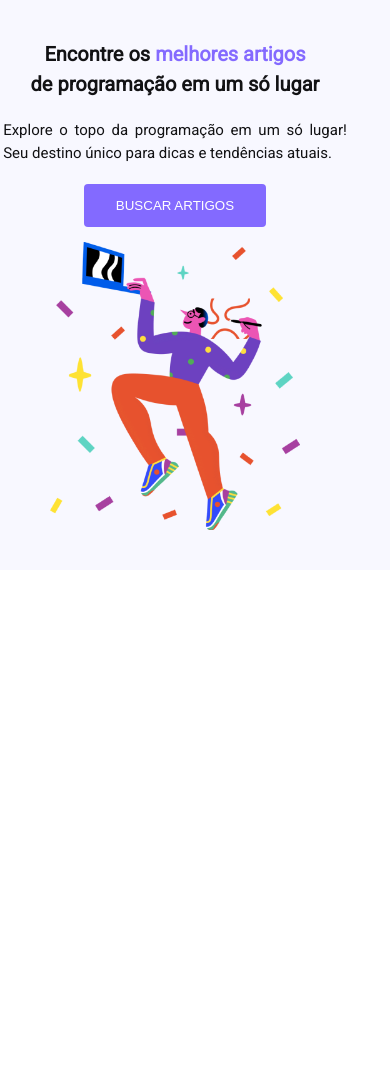
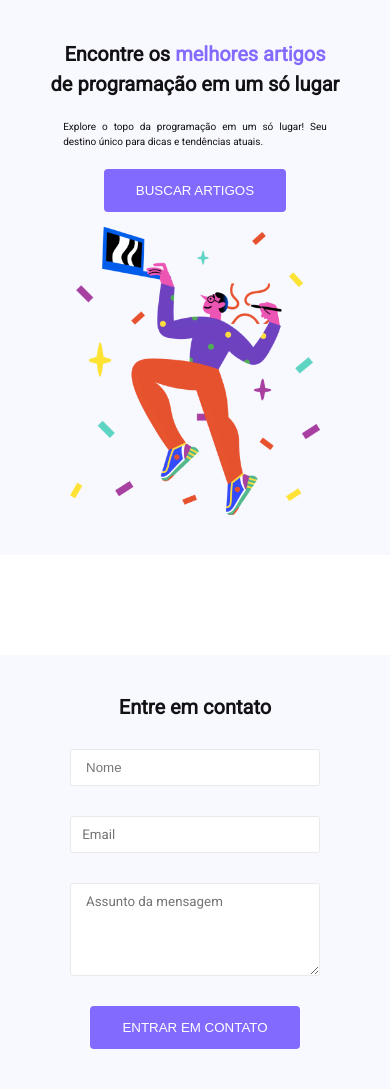
Before and after one commit to menezesrenan/TechBlog, a plain HTML site: page index.html in a window 390 px wide. Before the commit the page ends 844 px from the top, so only its background shows below. Drawn offline with Linux system fonts and the light colour scheme.

Commit message:
style: Header and Footer

```diff
--- a/index.html
+++ b/index.html
@@ -26,6 +26,44 @@
         </div>
       </div>
     </header>
+    <main>
+      <!-- SEACTION -->
+      <div class="main_section">
+        <div class="main_container">
+          <div class="main_items">
+            <div class="main_card">
+              <div class="main_image">
+              </div>
+              <div class="main_detail">
+              </div>
+            </div>
+          </div>
+        </div>
+      </div>
+    </main>
+      <!-- CONTATO -->
+    <footer>
+      <div class="footer">
+        <div class="footer_container">
+          <h1>Entre em contato</h1>
+          <div class="footer_input_name">
+            <input type="text" name="name" placeholder="Nome" />
+          </div>
+            <div class="footer_input_email">
+            <input type="email" name="email" placeholder="Email" />
+          </div>
+          <div class="footer_textarea">
+            <textarea type="text" name="textarea" placeholder="Assunto da mensagem" ></textarea>
+          </div>
+          <div class="footer_button">
+            <button>
+              ENTRAR EM CONTATO
+            </button>
+          </div>
+        </div>
+
+      </div>
+    </footer>
   </div>
 </body>
 </html>
--- a/styles/styles.css
+++ b/styles/styles.css
@@ -5,12 +5,15 @@
   margin: 0;
   padding: 0;
   box-sizing: border-box;
+  /* overflow-x: hidden; */
 }
 html {
   font-size: 62.5%;
+  /* overflow-x: hidden; */
 }
 body {
   font-size: 1.6rem;
+  max-width: 100%;
 }
 h1,
 h2,
@@ -45,9 +48,8 @@ input:focus {
 /* HEADER */
 
 .header_container {
-  display: flex;
-  width: auto;
-  height: 35rem;
+  width: 100%;
+  height: fit-content;
   justify-content: center;
   align-items: center;
   background-color: #F8F8FF;
@@ -56,6 +58,7 @@ input:focus {
 
 .header_banner {
   display: flex;
+  justify-content: center;
   align-items: center;
   padding: 10rem 22rem;
   gap: 14.6875rem;
@@ -117,14 +120,14 @@ input:focus {
   .header_container {
     display: flex;
     height: fit-content;
-    width: auto;
   }
 
   .header_banner {
     display: flex;
     flex-direction: column;
+    width: 100%;
     gap: 1.5rem;
-    padding: 4rem 4rem 4rem 0rem;
+    padding: 4rem 0rem 4rem 0rem;
   }
 
   .header_image {
@@ -145,7 +148,6 @@ input:focus {
     display: flex;
     flex-direction: column;
     height: fit-content;
-    width: 100%;
     align-items: center;
     justify-content: center;
     gap: 1.5rem;
@@ -157,7 +159,7 @@ input:focus {
     align-items: center;
     justify-content: center;
     gap: 1.5rem;
-    padding: 4rem 4rem 4rem 0rem;
+    padding: 4rem 0rem 4rem 0rem;
   }
 
   .header_image {
@@ -177,8 +179,126 @@ input:focus {
   }
 
   .header_group p {
-    font-size: 1.5rem;
+    font-size: 1rem;
+    padding: 0rem 4rem;
   }
 }
 
 /* MAIN */
+
+.main_section {
+  display: flex;
+  padding: 5rem 0rem;
+  flex-direction: column;
+  align-items: center;
+  gap: 7.0625rem;
+}
+
+.main_container {
+  display: flex;
+  flex-direction: column;
+  align-items: flex-start;
+  gap: 7.0625rem;
+}
+
+/* FOOTER */
+
+.footer {
+  display: flex;
+  width: 100%vh;
+  bottom: 0;
+  justify-content: center;
+  align-items: center;
+  background-color: #F8F8FF;
+  position: relative;
+}
+
+.footer_container {
+  display: flex;
+  flex-direction: column;
+  justify-content: center;
+  align-items: center;
+  gap: 3rem;
+  padding: 4rem 4rem 4rem 4rem;
+}
+
+.footer_container h1 {
+  color: #121214;
+  font-family: Roboto;
+  font-weight: bold;
+  font-size: 2rem;
+  font-style: normal;
+  font-weight: 600;
+  line-height: normal;
+}
+
+.footer_input_name input {
+  display: flex;
+  width: 37rem;
+  padding: 1.1875rem 1.5rem;
+  align-items: center;
+  gap: 0.75rem;
+  border-radius: 0.25rem;
+  border: 1px solid #EAEAEA;
+  background: #FFF;
+}
+
+.footer_input_email input {
+  display: flex;
+  width: 37rem;
+  padding: 1.1875rem 1.5rem;
+  align-items: center;
+  gap: 0.75rem;
+  border-radius: 0.25rem;
+  border: 1px solid #EAEAEA;
+  background: #FFF;
+  font-family: Roboto;
+
+}
+
+.footer_textarea textarea {
+  display: flex;
+  width: 37rem;
+  font-family: Roboto;
+  height: 9.375rem;
+  padding: 1.1875rem 1.5rem;
+  gap: 0.625rem;
+  border-radius: 0.25rem;
+  border: 1px solid #EAEAEA;
+  background: #FFF;
+}
+
+.footer_button button {
+  display: flex;
+  gap: 8px;
+  padding: 14px 32px;
+  background: #836aff;
+  color: white;
+  border-radius: 4px;
+  box-sizing: border-box;
+}
+
+/* Responsivo */
+
+@media (max-width: 480px) {
+
+  .footer {
+    /* width: 100dvh; */
+    justify-content: center;
+  }
+  .footer_input_name input {
+    padding: 1rem 1.5rem;
+    width: 25rem;
+  }
+
+  .footer_input_email input {
+    padding: 1rem 1.125rem;
+    width: 25rem;
+  }
+
+  .footer_textarea textarea {
+    padding: 1rem 1.5rem;
+    width: 25rem;
+  }
+
+}
```
